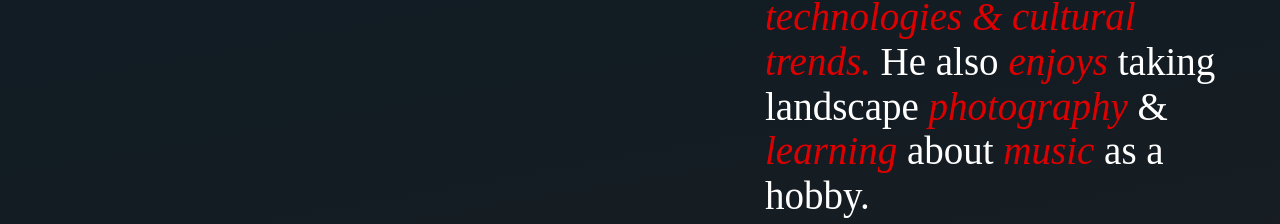
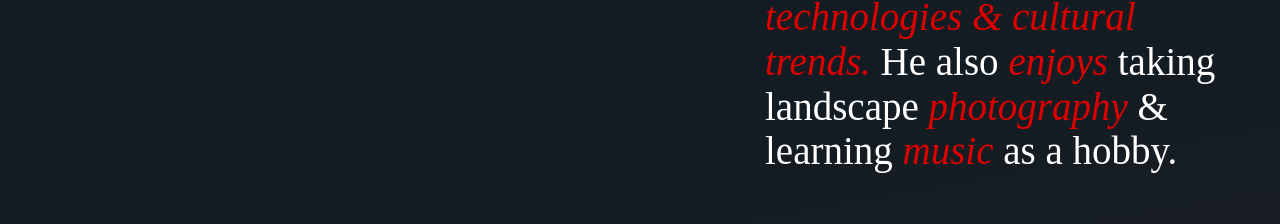
Before and after one commit to changalberto/changalberto.com, a plain HTML site: page index.html in a window 1280 px wide. Shown: the part 728-952 px from the top of the page. Drawn offline with Linux system fonts and the light colour scheme.

Commit message:
Added files via upload

```diff
--- a/index.html
+++ b/index.html
@@ -41,7 +41,7 @@
           <div class="poster">
             <h3 class="label">Besides Work</h3>
             <blockquote cite="http://www.changealberto.com">
-              On his free time, he <span>enjoys</span> learning <span>about</span> <em>new</em> <em>technologies</em> <em>&amp;</em> <em>cultural</em> <em>trends.</em> <span>He</span> also <em>enjoys</em> taking <span>landscape</span> <em>photography</em> &amp; <em>learning</em> <span>about</span> <em>music</em> <span>as a hobby.</span>
+              On his free time, he <span>enjoys</span> learning <span>about</span> <em>new</em> <em>technologies</em> <em>&amp;</em> <em>cultural</em> <em>trends.</em> <span>He</span> also <em>enjoys</em> taking <span>landscape</span> <em>photography</em> &amp; learning <em>music</em> <span>as a hobby.</span>
             </blockquote>
           </div>
         </section>
```
Also changed, not shown: fonts/icons.ttf, fonts/icons.woff, 1 other file.
